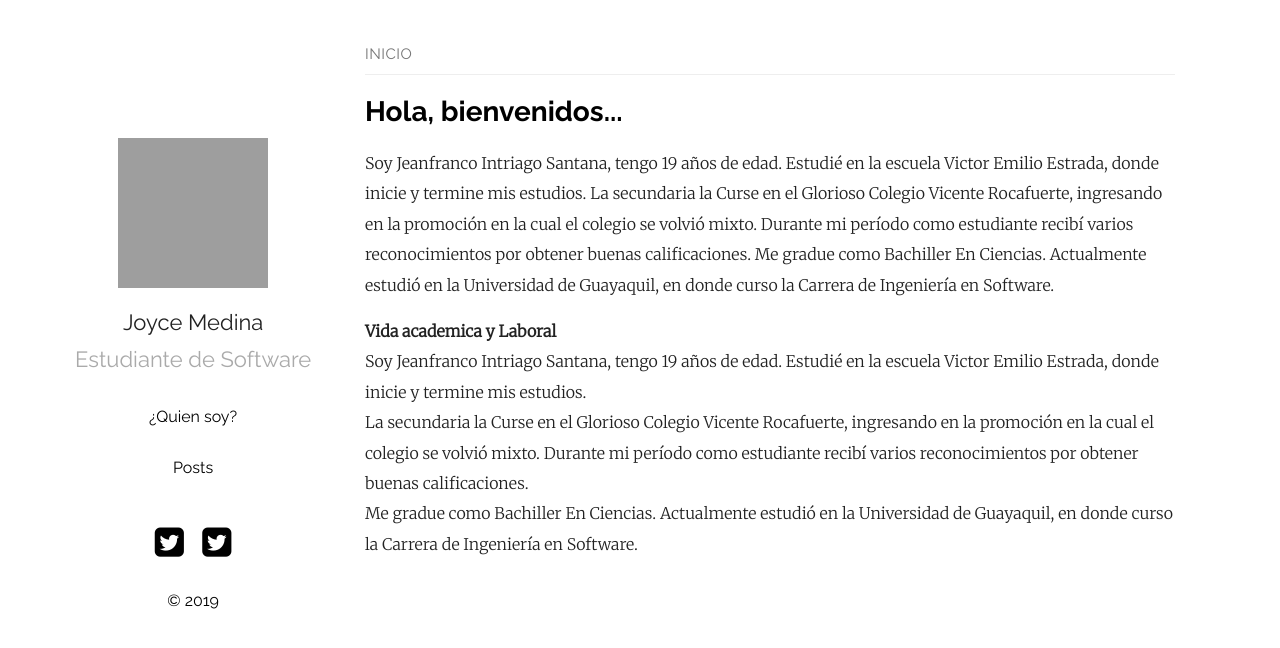
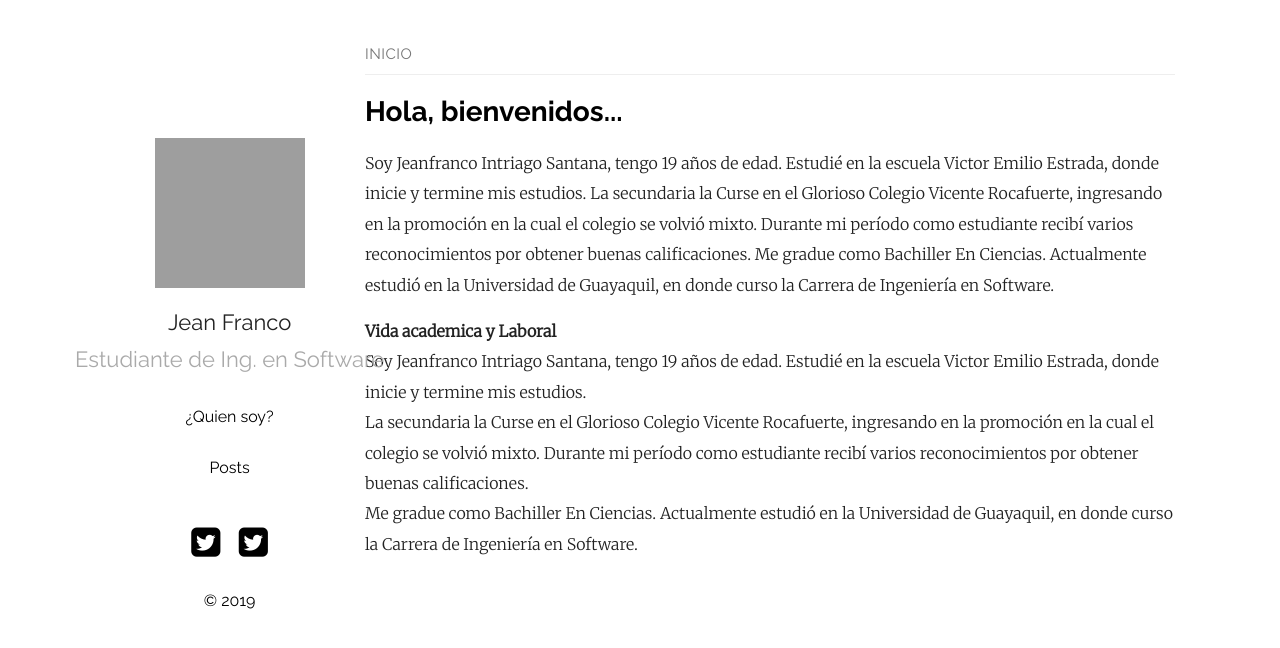
Before and after one commit to DaveNPlay/blo4, a Jekyll site: the page built from index.md, in a window 1280 px wide. Shown: the top 648 px of the page. Built offline with Jekyll 4.4.1, drawn with Linux system fonts in a browser that asks for light colours; grey boxes are pictures that could not be loaded.

Commit message:
Update _config.yml

```diff
--- a/_config.yml
+++ b/_config.yml
@@ -12,8 +12,8 @@ show_excerpts: true # set to true to show excerpts on the homepage
 sass:
   sass_dir: _sass
 plainwhite:
-  name: Joyce Medina
-  tagline: Estudiante de Software
+  name: Jean Franco
+  tagline: Estudiante de Ing. en Software
   date_format: "%b %-d, %Y"
   sitemap: true # set to true to generate sitemap.xml content
 
```
